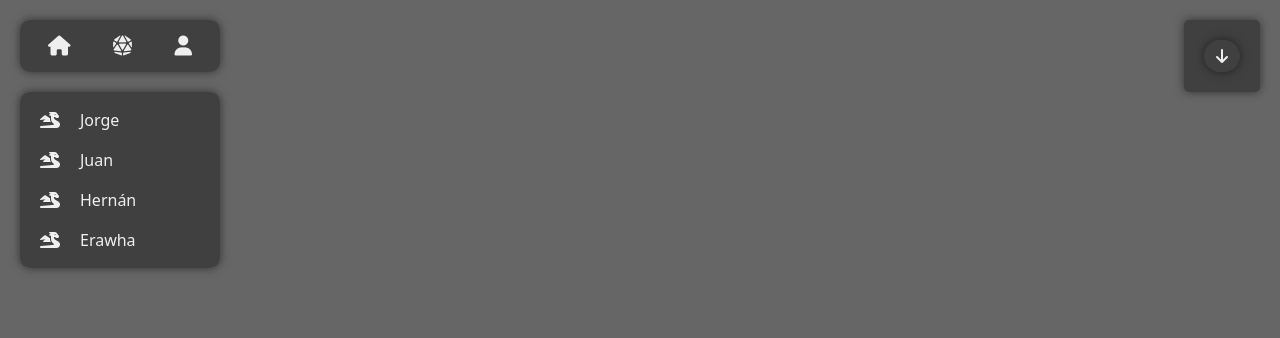
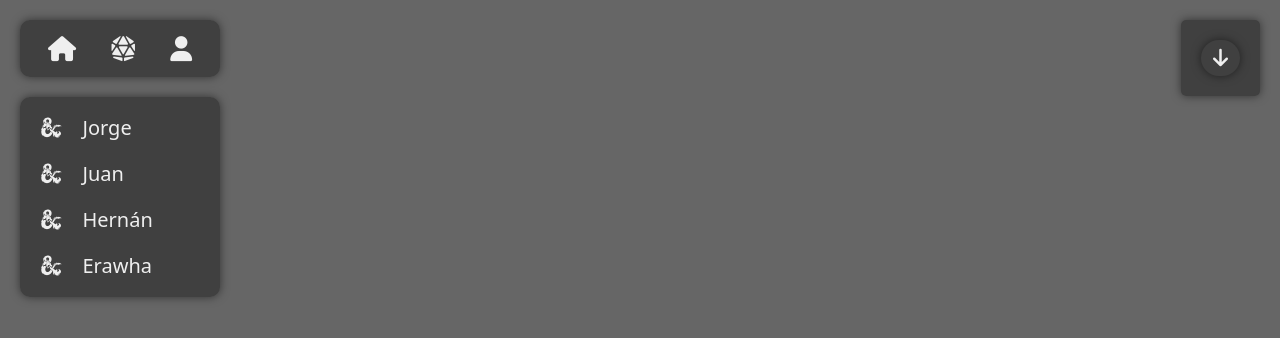
Before and after one commit to i-ahumada/tabletop, a React (Vite) app: page / in a window 1280 px wide. Shown: the top 338 px of the page. Built offline with nearby package versions, Linux system fonts and the light colour scheme.

Commit message:
context toolbar + fix color

```diff
--- a/index.html
+++ b/index.html
@@ -6,7 +6,7 @@
     <title>Tabletop</title>
     <link rel="stylesheet" href="https://cdnjs.cloudflare.com/ajax/libs/font-awesome/6.4.0/css/all.min.css" integrity="sha512-iecdLmaskl7CVkqkXNQ/ZH/XLlvWZOJyj7Yy7tcenmpD1ypASozpmT/E0iPtmFIB46ZmdtAc9eNBvH0H/ZpiBw==" crossorigin="anonymous" referrerpolicy="no-referrer" />
   </head>
-  <body>
+  <body class="overflow-hidden">
     <div id="root"></div>
     <script type="module" src="/src/main.jsx"></script>
   </body>
--- a/src/App.jsx
+++ b/src/App.jsx
@@ -3,16 +3,26 @@ import { Users } from "./components/Users"
 import { Tools } from "./components/Tools"
 import { Navbar } from "./components/Navbar"
 import { Table } from "./components/Table"
+import { ContextToolBar } from "./components/ContextToolBar"
 import { createContext, useState } from "react"
 
 export const ToolContext = createContext({
-  tool : null,
+  tool : {
+    name: "",
+    type: "",
+    color: "#000"
+  },
   setTool: () => {}
 });
 
 export const App = () => {
-  const [tool, setTool] = useState(false);
+  const [tool, setTool] = useState({
+    name: "",
+    type: "",
+    color: "#000"
+  });
   const value = { tool, setTool };
+  console.log(tool.name)
 
   return (
     <BrowserRouter>
@@ -21,6 +31,7 @@ export const App = () => {
         <Users />
       </div>
       <ToolContext.Provider value={value}>
+        <ContextToolBar />
         <Tools/>
         <Table />
       </ToolContext.Provider>
--- /dev/null
+++ b/src/components/ContextToolBar.jsx
@@ -0,0 +1,25 @@
+import { useContext } from "react"
+import { ToolContext } from "../App"
+
+export const ContextToolBar = () => {
+    const {tool, setTool} = useContext(ToolContext);
+    console.log(tool.name)
+    return (
+        <div className={`${['write'].includes(tool.name)? "": "hidden"} mt-5 absolute left-[50%] translate-x-[-50%]`}>
+            <div className="px-5 py-2 bg-[#272727]/[0.6] rounded-[10px] shadow-center">
+                <div className={`${tool.name === 'write'? "": "hidden"} flex flex-row items-center justify-between gap-5`}>
+                    <div className="relative rounded-full w-[20px] h-[20px] p-3 overflow-hidden">
+                        <input
+                            type="color"
+                            className="absolute rounded-full top-[-10px] left-[-10px] w-[60px] h-[60px] cursor-pointer"
+                            onChange={e => setTool(e.target.value)}
+                        />
+                    </div>
+                    <i className="icon-link fa-regular fa-square"></i>
+                    <i className="icon-link fa-regular fa-circle"></i>
+                    <i className="icon-link fa-solid fa-pencil"></i>
+                </div>
+            </div>
+        </div>
+    )
+}
--- a/src/components/Table.jsx
+++ b/src/components/Table.jsx
@@ -4,25 +4,34 @@ import { ToolContext } from "../App"
 export const Table = () => {
     const { tool } = useContext(ToolContext);
     /**
-     *
+     * @param {Object} tool
      * @param {CanvasRenderingContext2D} ctx
      * @param {HTMLCanvasElement} canvas
      */
-    const write = (ctx, canvas) => {
-        let mouseStart = { x: null, y: null }
+    const write = (ctx, canvas, tool ) => {
         const rect = canvas.getBoundingClientRect();
         const xScale = canvas.width / rect.width;
         const yScale = canvas.height / rect.height;
+        ctx.fillStyle = tool.color;
         ctx.lineWidth = 1;
-
-        canvas.addEventListener('mousedown', (e) => {
-            mouseStart = {x: e.pageX * xScale, y: e.pageY * yScale};
-            console.log(mouseStart);
-        })
-        canvas.addEventListener('mouseup', (e) => {
-            ctx.strokeRect(mouseStart.x, mouseStart.y, e.pageX * xScale - mouseStart.x, e.pageY * yScale - mouseStart.y)
-            console.log(e.pageX, e.pageY)
-        })
+        let isPainting = false;
+        canvas.onmousedown = (e) => {
+            isPainting = true;
+            ctx.moveTo(e.pageX * xScale, e.pageY * yScale);
+        };
+        canvas.onmouseup = () => {
+            isPainting = false;
+            ctx.stroke()
+            ctx.beginPath();
+        };
+        canvas.onmousemove = (e) => {
+            if (isPainting) {
+                ctx.lineWidth = 1;
+                ctx.lineCap = 'round'
+                ctx.lineTo(e.pageX * xScale, e.pageY * yScale);
+                ctx.stroke()
+            }
+        };
     }
     useEffect(() => {
         const canvas = document.getElementById('table');
@@ -30,20 +39,26 @@ export const Table = () => {
         canvas.style.height = "100%";
         canvas.width = screen.width;
         canvas.height = screen.height;
-    })
+    }, [])
 
     useEffect(() => {
         const canvas = document.getElementById('table');
         const ctx = canvas.getContext("2d");
-        switch(tool) {
+        canvas.onmousedown = () => {};
+        canvas.onmouseup = () => {};
+        canvas.onmousemove = () => {};
+        switch(tool.name) {
             case 'write':
-                write(ctx, canvas);
+                write(ctx, canvas, tool);
                 break;
             case 'move':
                 // move(ctx);
                 break;
             case 'ruler':
                 // ruler(ctx);
+                break;
+            case 'clear':
+                ctx.clearRect(0, 0, canvas.width, canvas.height);
                 break;
         }
     },[tool]);
--- a/src/components/Tools.jsx
+++ b/src/components/Tools.jsx
@@ -3,7 +3,7 @@ import { ToolContext } from "../App"
 
 export const Tools = () => {
     const [toggle, setToggle] = useState(false);
-    const { setTool } = useContext(ToolContext);
+    const { tool, setTool } = useContext(ToolContext);
 
     return(
         <div className="absolute right-0 px-5 py-2 bg-[#272727]/[0.6] rounded-[5px] mt-5 mr-5 shadow-center">
@@ -11,13 +11,14 @@ export const Tools = () => {
                 className="p-2 px-3 my-3 flex flex-col justify-between text-dark items-center shadow-center rounded-full cursor-pointer"
                 onClick={() => {setToggle(!toggle)}}
             >
-                <i className={`${toggle? "rotate-[-180deg]": "rotate-0"} fa-solid fa-arrow-down transition-all duration-[0.7s]`}></i>
+                <i className={`${toggle? "rotate-[-180deg]": "rotate-0"} text-[20px] fa-solid fa-arrow-down transition-all duration-[0.7s]`}></i>
             </div>
-            <div className={`relative ${toggle? "h-[120px]": "h-0"} flex-col justify-between text-dark items-center transition-all duration-[0.7s] overflow-hidden`}>
-                <div className="absolute">
-                    <i onClick={() => {setTool("move")}} className="icon-link fa-solid fa-hand"></i>
-                    <i onClick={() => {setTool("write")}} className="icon-link fa-solid fa-pen"></i>
-                    <i onClick={() => {setTool("ruler")}} className="icon-link fa-solid fa-ruler"></i>
+            <div className={`relative ${toggle? "h-[200px]": "h-0"} text-dark transition-all duration-[0.7s] overflow-hidden`}>
+                <div className="absolute flex flex-col gap-2 justify-between items-center">
+                    <i onClick={() => {setTool({name:"move"})}} className={`${tool.name === "move"? "icon-link-active" : "icon-link"} fa-solid fa-hand`}></i>
+                    <i onClick={() => {setTool({name:"write"})}} className={`${tool.name === "write"? "icon-link-active" : "icon-link"} fa-solid fa-pen`}></i>
+                    <i onClick={() => {setTool({name:"ruler"})}} className={`${tool.name === "ruler"? "icon-link-active" : "icon-link"} fa-solid fa-ruler`}></i>
+                    <i onClick={() => {setTool({name:"clear"})}} className={`${tool.name === "clear"? "icon-link-active" : "icon-link"} fa-solid fa-trash`}></i>
                 </div>
             </div>
         </div>
--- a/src/components/Users.jsx
+++ b/src/components/Users.jsx
@@ -1,4 +1,3 @@
-import { useEffect } from "react";
 import { users } from "../constants/index.js";
 
 export const Users = () => {
@@ -8,8 +7,8 @@ export const Users = () => {
                 {
                     users.map((user) => (
                         <li key={user.id} className="w-full py-2">
-                            <div className="flex flex-row justify-content-start items-center gap-5">
-                                <i className="fa-solid fa-dragon"></i>
+                            <div className="flex flex-row justify-content-start items-center text-[20px] gap-5">
+                                <i className="fa-brands fa-d-and-d"></i>
                                 <p> {user.name} </p>
                             </div>
                         </li>
--- a/src/index.css
+++ b/src/index.css
@@ -17,12 +17,18 @@
 }
 
 /* p-2 text-[20px] flex items-center hover:text-[#2266AA] cursor-pointer */
+.icon-link-active,
 .icon-link {
   padding: 0.5rem;
-  font-size: 20px;
+  font-size: 25px;
   cursor: pointer;
 }
 
+.icon-link {
+    color: #EFEFEF;
+}
+
+.icon-link-active,
 .icon-link:hover {
   color: #2266AA;
 }
```
